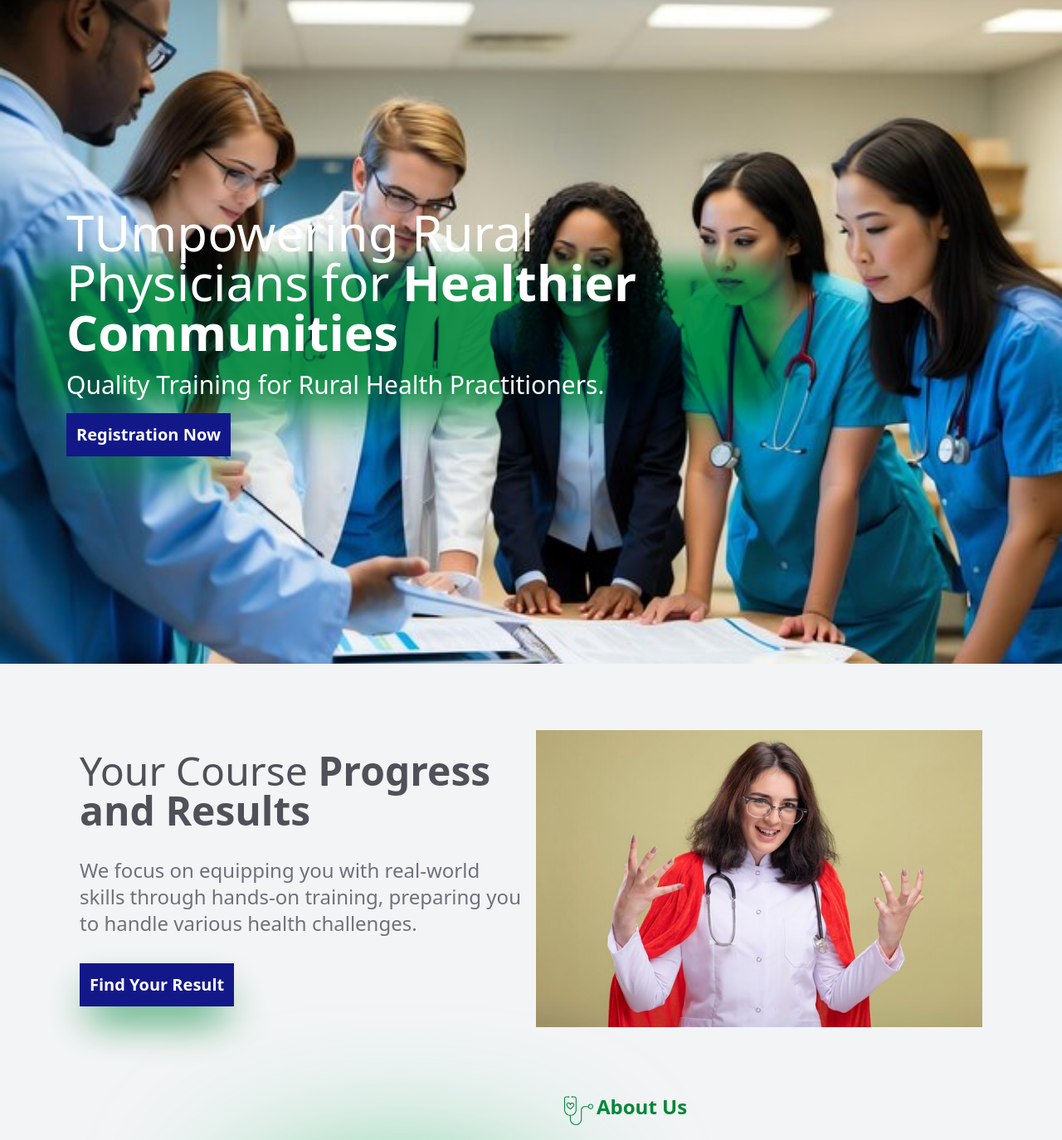
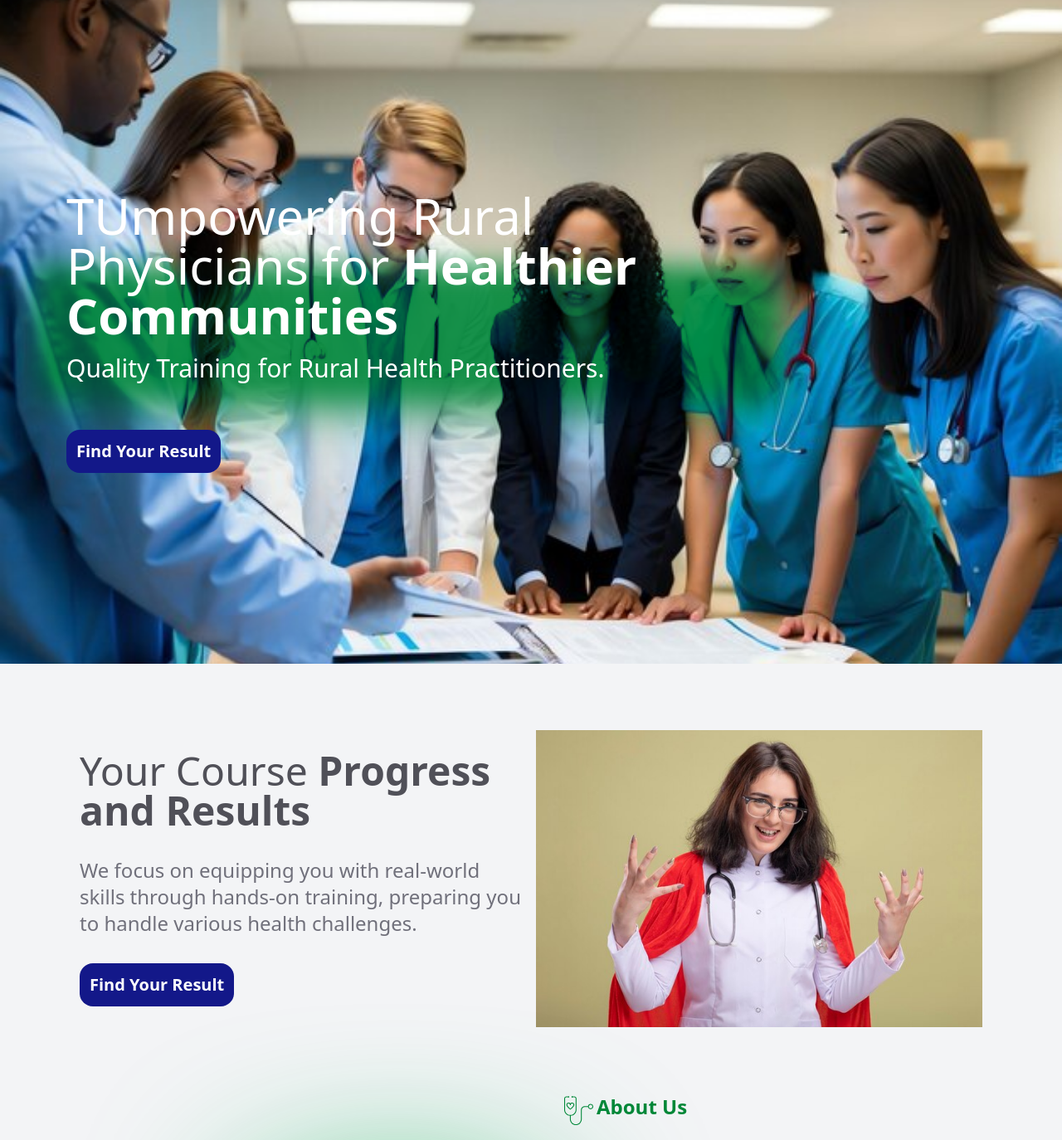
Before and after one commit to IH-Tushar/Clinic, a Node server app: page / in a window 1280 px wide. Shown: the part 72-1446 px from the top of the page at 83% size. Run offline with Node 20, Linux system fonts and the light colour scheme; some libraries are stand-ins or nearby versions.

Commit message:
botton_update

```diff
--- a/views/gallery.ejs
+++ b/views/gallery.ejs
@@ -39,10 +39,10 @@
                             </p>
                             <div class="flex items-center justify-center lg:justify-start">
                                 <button
-                                    class="flex items-center p-3 bg-[#131889] text-white font-semibold sm:text-xl text-base hover:bg-black transition duration-200 hover:animate-bounce shadow-2xl shadow-[#008738] shadow-blur-[300px]">
-                                    <span class=""> <a href="https://www.lipsum.com/">Registration Now</a></span>
+                                class="flex items-center p-3 bg-[#131889] text-white font-semibold sm:text-xl text-base hover:bg-black transition duration-200 rounded-2xl mt-10 ">
+                                <span class=""> <a href="/result">Find Your Result</a></span>
 
-                                </button>
+                            </button>
 
                             </div>
 
--- a/views/index.ejs
+++ b/views/index.ejs
@@ -38,8 +38,8 @@
                             </p>
                             <div class="flex items-center justify-center lg:justify-start">
                                 <button
-                                    class="flex items-center p-3 bg-[#131889] text-white font-semibold sm:text-xl text-base hover:bg-black transition duration-200 hover:animate-bounce shadow-2xl shadow-[#008738] shadow-blur-[300px]">
-                                    <span class=""> <a href="https://www.lipsum.com/">Registration Now</a></span>
+                                    class="flex items-center p-3 bg-[#131889] text-white font-semibold sm:text-xl text-base hover:bg-black transition duration-200 rounded-2xl mt-10">
+                                    <span class=""> <a href="/result">Find Your Result</a></span>
 
                                 </button>
 
@@ -67,10 +67,10 @@
                             </p>
                             <div class="flex items-center md:justify-start justify-center">
                                 <button
-                                    class="flex items-center p-3 bg-[#131889] text-white font-semibold sm:text-xl text-base hover:bg-black transition duration-200 hover:animate-bounce shadow-2xl shadow-[#008738] shadow-blur-[300px]">
-                                    <span class=""> <a href="https://www.lipsum.com/">Find Your Result</a></span>
+                                class="flex items-center p-3 bg-[#131889] text-white font-semibold sm:text-xl text-base hover:bg-black transition duration-200 rounded-2xl ">
+                                <span class=""> <a href="/result">Find Your Result</a></span>
 
-                                </button>
+                            </button>
 
                             </div>
 
--- a/views/results.ejs
+++ b/views/results.ejs
@@ -39,10 +39,10 @@
                             </p>
                             <div class="flex items-center justify-center lg:justify-start">
                                 <button
-                                    class="flex items-center p-3 bg-[#131889] text-white font-semibold sm:text-xl text-base hover:bg-black transition duration-200 hover:animate-bounce shadow-2xl shadow-[#008738] shadow-blur-[300px]">
-                                    <span class=""> <a href="https://www.lipsum.com/">Registration Now</a></span>
+                                class="flex items-center p-3 bg-[#131889] text-white font-semibold sm:text-xl text-base hover:bg-black transition duration-200 rounded-2xl mt-10">
+                                <span class=""> <a href="/result">Find Your Result</a></span>
 
-                                </button>
+                            </button>
 
                             </div>
 
```
Also changed, not shown: views/about.ejs (+4 -4 lines), views/contact.ejs (+4 -4 lines).
